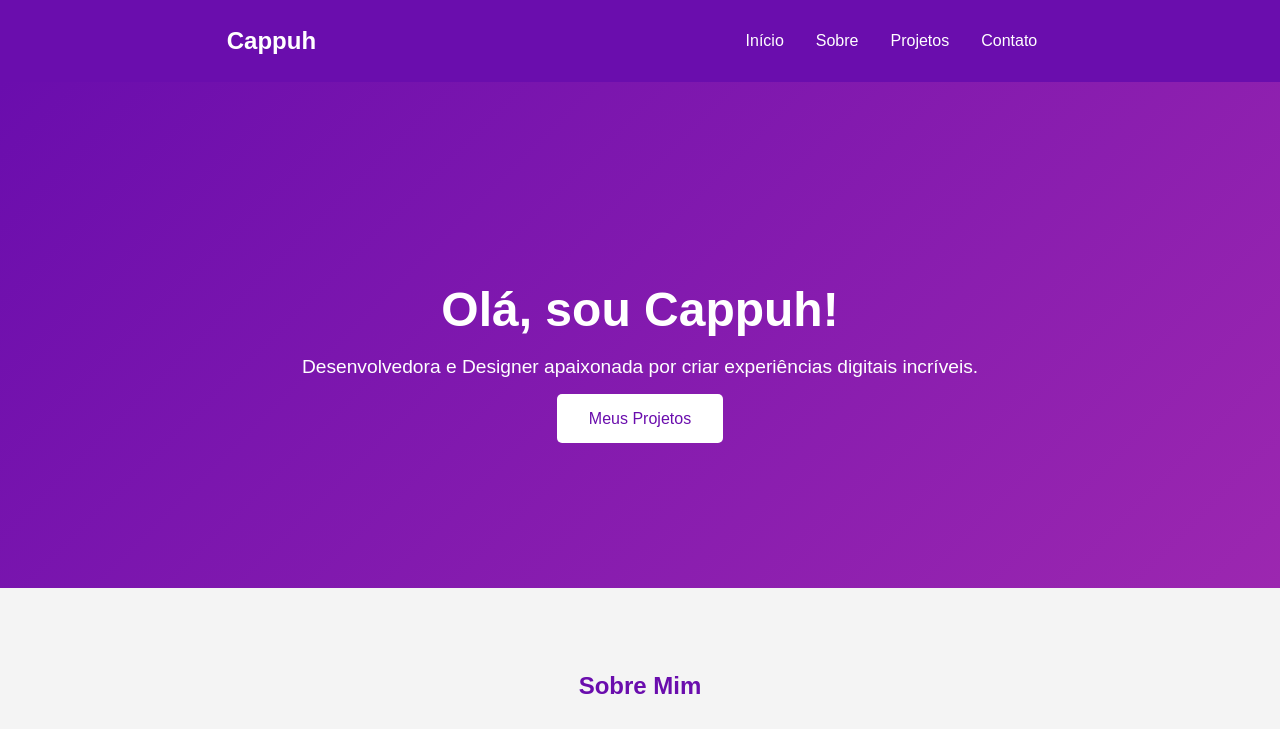
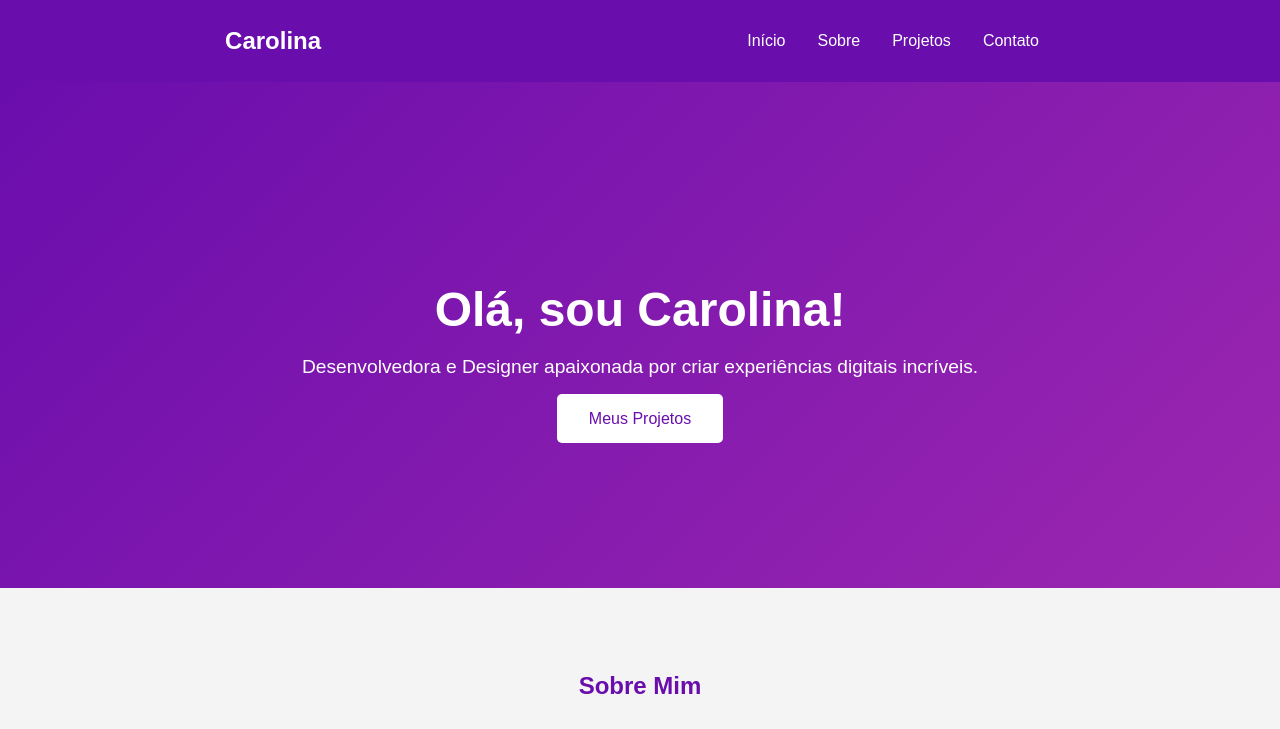
Before and after one commit to carolinamatosdacosta/blabla, a plain HTML site: page index.html in a window 1280 px wide. Shown: the top 729 px of the page. Drawn offline with Linux system fonts and the light colour scheme.

Commit message:
Update index.html

```diff
--- a/index.html
+++ b/index.html
@@ -3,13 +3,13 @@
 <head>
     <meta charset="UTF-8">
     <meta name="viewport" content="width=device-width, initial-scale=1.0">
-    <title>Cappuh | Portfólio</title>
+    <title>Carolina | Portfólio</title>
     <link rel="stylesheet" href="style.css">
 </head>
 <body>
     <header>
         <nav class="navbar">
-            <div class="logo">Cappuh</div>
+            <div class="logo">Carolina</div>
             <ul class="nav-links">
                 <li><a href="#home">Início</a></li>
                 <li><a href="#about">Sobre</a></li>
@@ -21,7 +21,7 @@
 
     <section id="home" class="hero">
         <div class="hero-content">
-            <h1>Olá, sou Cappuh!</h1>
+            <h1>Olá, sou Carolina!</h1>
             <p>Desenvolvedora e Designer apaixonada por criar experiências digitais incríveis.</p>
             <a href="#projects" class="btn">Meus Projetos</a>
         </div>
```
